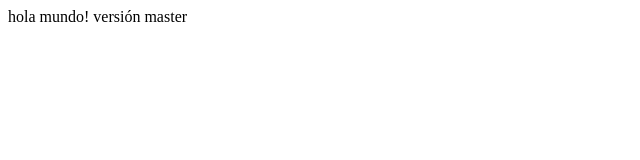
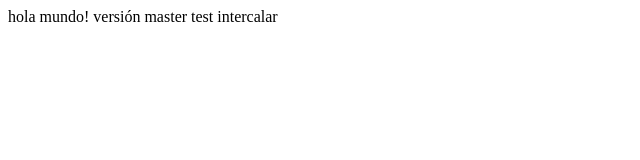
Before and after one commit to fgirones/test, a plain HTML site: page index.html in a window 1280 px wide. Shown: the whole page, without its empty margins (0-640 px from the left). Drawn offline with Linux system fonts and the light colour scheme.

Commit message:
intercalar

```diff
--- a/index.html
+++ b/index.html
@@ -1,3 +1,3 @@
 <html>
-<p>hola mundo! versión master</p>
+<p>hola mundo! versión master test intercalar</p>
 </html>
```
